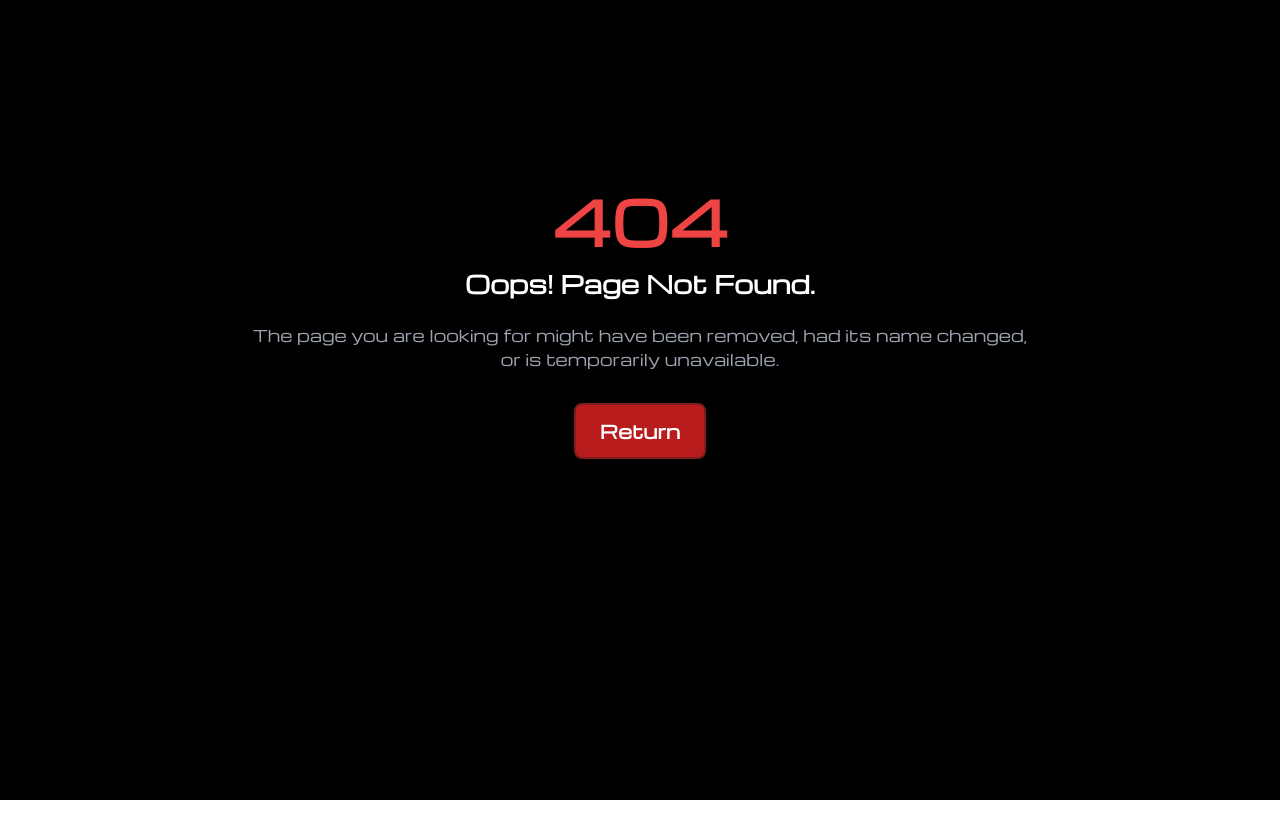
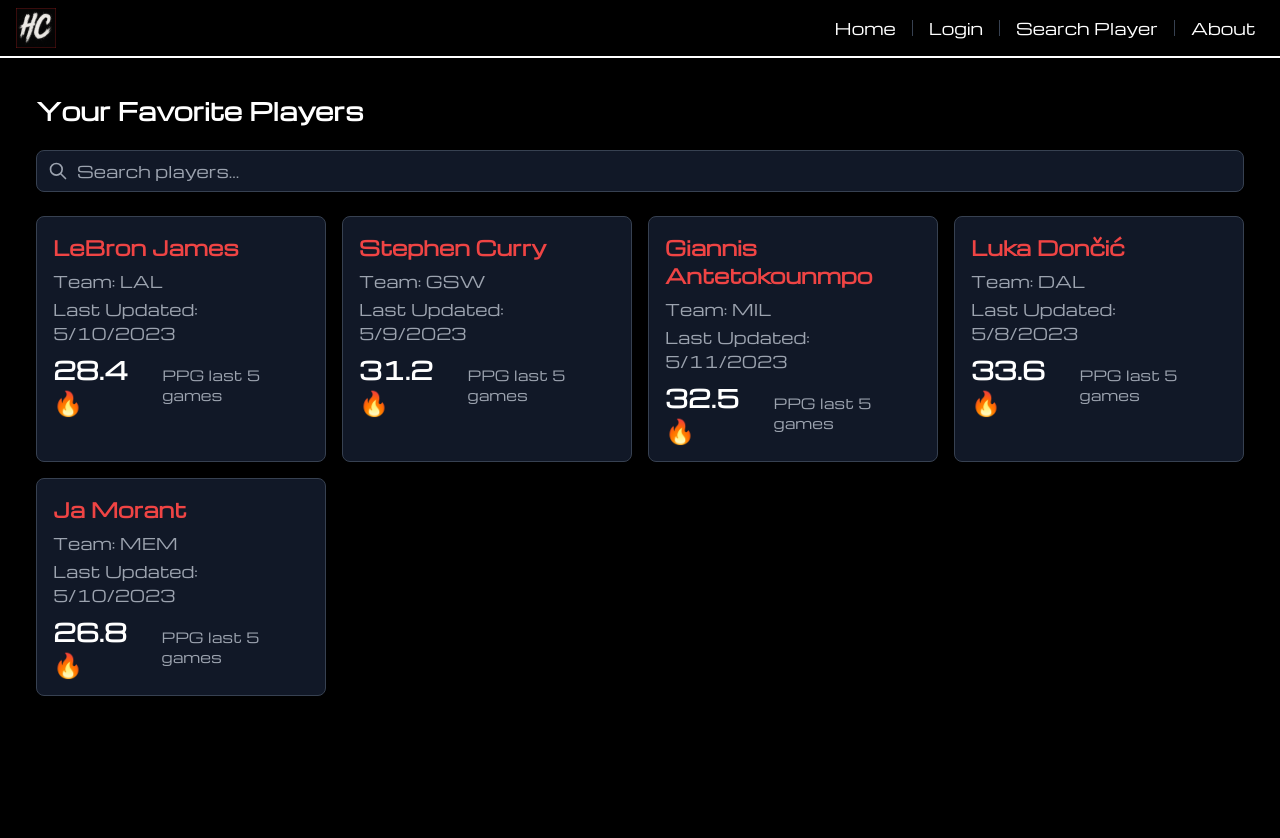
Before and after one commit to WilliamBu1/heatcheck-frontend, a React (Vite) app: page /favorites in a window 1280 px wide. Before the commit this address had no page. Shown: the top 838 px of the page. Before the commit the page ends 800 px from the top, so only its background shows below. Built offline with nearby package versions, Linux system fonts and the light colour scheme.

Commit message:
added favorites page(hard coded for now) + searchbar

```diff
--- a/src/App.jsx
+++ b/src/App.jsx
@@ -6,7 +6,7 @@
 import HomePage from './pages/home_page';
 import NotFoundPage from './pages/NotFoundPage';
 import About from './pages/about';
-
+import Favorites from './pages/favorites';
 import AppLayout from './layouts/AppLayout';
 import MainLayout from './layouts/MainLayout';
 
@@ -22,6 +22,7 @@
           <Route element={<AppLayout />}>
             <Route path='/home_page' element={<HomePage />} />
             <Route path='/about' element={<About />} />
+            <Route path='/favorites' element={<Favorites />} />
           </Route>
           <Route path="*" element={<NotFoundPage />} />
         </Routes>
--- /dev/null
+++ b/src/components/FavoritePlayerCard.jsx
@@ -0,0 +1,28 @@
+import React from 'react';
+
+const FavoritePlayerCard = ({ player, index, isLoaded }) => {
+  return (
+    <div
+      className={`
+        bg-gray-900 border border-gray-700 rounded-lg p-4 shadow-lg
+        hover:shadow-red-900/20 transition-all duration-500 transform
+        ${isLoaded ? 'opacity-100 translate-y-0' : 'opacity-0 translate-y-8'}
+        min-h-[160px]
+      `}
+      style={{
+        transitionDelay: `${80 + (index * 120)}ms`,
+        transitionProperty: 'opacity, transform'
+      }}
+    >
+      <h2 className="text-xl font-bold text-red-500 mb-2">{player.PLAYER_NAME}</h2>
+      <p className="text-gray-400 mb-1">Team: {player.TEAM}</p>
+      <p className="text-gray-400 mb-1">Last Updated: {new Date(player.GAME_DATE).toLocaleDateString()}</p>
+      <div className="mt-2 flex items-center">
+        <span className="text-2xl font-bold">{player.PTS_AVG_LAST_5} 🔥</span>
+        <span className="ml-2 text-sm text-gray-400">PPG last 5 games</span>
+      </div>
+    </div>
+  );
+};
+
+export default FavoritePlayerCard;
--- a/src/components/Navbar.jsx
+++ b/src/components/Navbar.jsx
@@ -24,7 +24,7 @@
   const userLinks = [
     { path: '/home_page', text: 'Home' },
     { path: '/feature1_user', text: 'Search Player' },
-    { path: '/feature2_user', text: 'Favorites' },
+    { path: '/favorites', text: 'Favorites' },
     { path: '/feature3_user', text: 'Predict' },
     { path: '/about', text: 'About' },
   ];
--- /dev/null
+++ b/src/components/SearchBar.jsx
@@ -0,0 +1,28 @@
+import React from 'react';
+
+const SearchBar = ({ searchTerm, setSearchTerm, placeholder = "Search players..." }) => {
+  const handleSearch = (e) => {
+    setSearchTerm(e.target.value);
+  };
+
+  return (
+    <div className="mb-6">
+      <div className="relative">
+        <input
+          type="text"
+          placeholder={placeholder}
+          value={searchTerm}
+          onChange={handleSearch}
+          className="w-full bg-gray-900 text-white border border-gray-700 rounded-lg py-2 px-4 pl-10 focus:outline-none focus:border-red-500 transition-colors"
+        />
+        <div className="absolute inset-y-0 left-0 flex items-center pl-3 pointer-events-none">
+          <svg className="w-5 h-5 text-gray-400" fill="none" stroke="currentColor" viewBox="0 0 24 24" xmlns="http://www.w3.org/2000/svg">
+            <path strokeLinecap="round" strokeLinejoin="round" strokeWidth={2} d="M21 21l-6-6m2-5a7 7 0 11-14 0 7 7 0 0114 0z" />
+          </svg>
+        </div>
+      </div>
+    </div>
+  );
+};
+
+export default SearchBar;
--- /dev/null
+++ b/src/pages/favorites.jsx
@@ -0,0 +1,92 @@
+import React, { useState, useEffect } from 'react'
+import SearchBar from '../components/SearchBar';
+import FavoritePlayerCard from '../components/FavoritePlayerCard';
+
+const Favorites = () => {
+  const [searchTerm, setSearchTerm] = useState('');
+  const [isLoaded, setIsLoaded] = useState(false);
+
+  // Hardcoded favorite players data
+  const favoritePlayers = [
+    {
+      PLAYER_NAME: "LeBron James",
+      GAME_DATE: "2023-05-10",
+      PTS_AVG_LAST_5: 28.4,
+      TEAM: "LAL"
+    },
+    {
+      PLAYER_NAME: "Stephen Curry",
+      GAME_DATE: "2023-05-09",
+      PTS_AVG_LAST_5: 31.2,
+      TEAM: "GSW"
+    },
+    {
+      PLAYER_NAME: "Giannis Antetokounmpo",
+      GAME_DATE: "2023-05-11",
+      PTS_AVG_LAST_5: 32.5,
+      TEAM: "MIL"
+    },
+    {
+      PLAYER_NAME: "Luka Dončić",
+      GAME_DATE: "2023-05-08",
+      PTS_AVG_LAST_5: 33.6,
+      TEAM: "DAL"
+    },
+    {
+      PLAYER_NAME: "Ja Morant",
+      GAME_DATE: "2023-05-10",
+      PTS_AVG_LAST_5: 26.8,
+      TEAM: "MEM"
+    }
+  ];
+
+  // Filter players based on search term
+  const filteredPlayers = favoritePlayers.filter(player =>
+    player.PLAYER_NAME.toLowerCase().includes(searchTerm.toLowerCase())
+  );
+
+  useEffect(() => {
+    // Reset animation state
+    setIsLoaded(false);
+
+    // Delay to ensure DOM is ready before animations start
+    const timer = setTimeout(() => {
+      setIsLoaded(true);
+    }, 100);
+
+    return () => clearTimeout(timer);
+  }, [searchTerm]); // Re-trigger animation when search changes
+
+  return (
+    <div className="min-h-screen bg-black text-white p-4 font-michroma">
+      <h1 className="text-2xl font-bold mb-6">Your Favorite Players</h1>
+
+      {/* Search Bar Component */}
+      <SearchBar
+        searchTerm={searchTerm}
+        setSearchTerm={setSearchTerm}
+        placeholder="Search players..."
+      />
+
+      {/* Player cards */}
+      <div className="mt-6">
+        {filteredPlayers.length > 0 ? (
+          <div className="grid grid-cols-1 md:grid-cols-2 lg:grid-cols-4 gap-4">
+            {filteredPlayers.map((player, index) => (
+              <FavoritePlayerCard
+                key={index}
+                player={player}
+                index={index}
+                isLoaded={isLoaded}
+              />
+            ))}
+          </div>
+        ) : (
+          <p className="text-gray-400">No matching players found.</p>
+        )}
+      </div>
+    </div>
+  )
+}
+
+export default Favorites;
```
